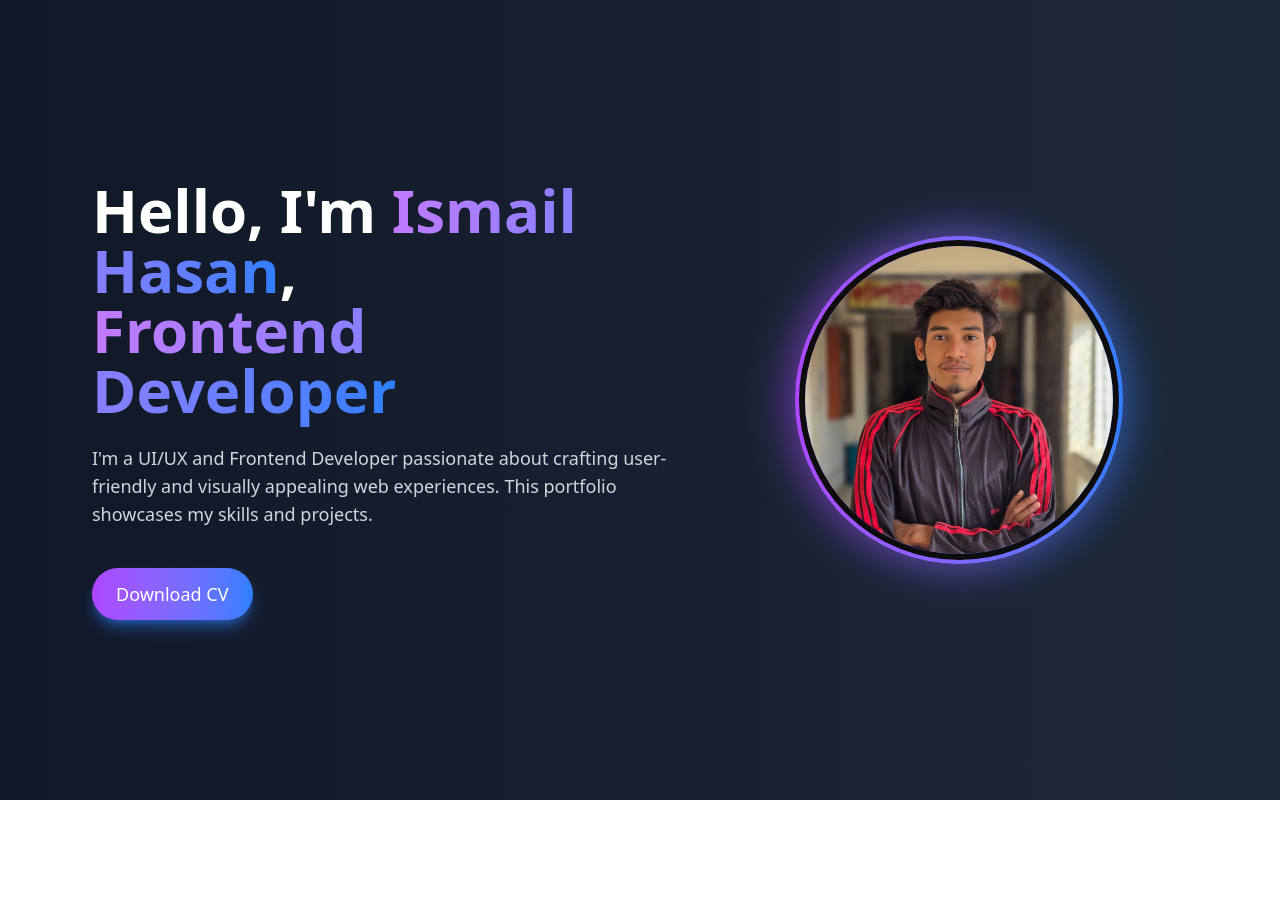
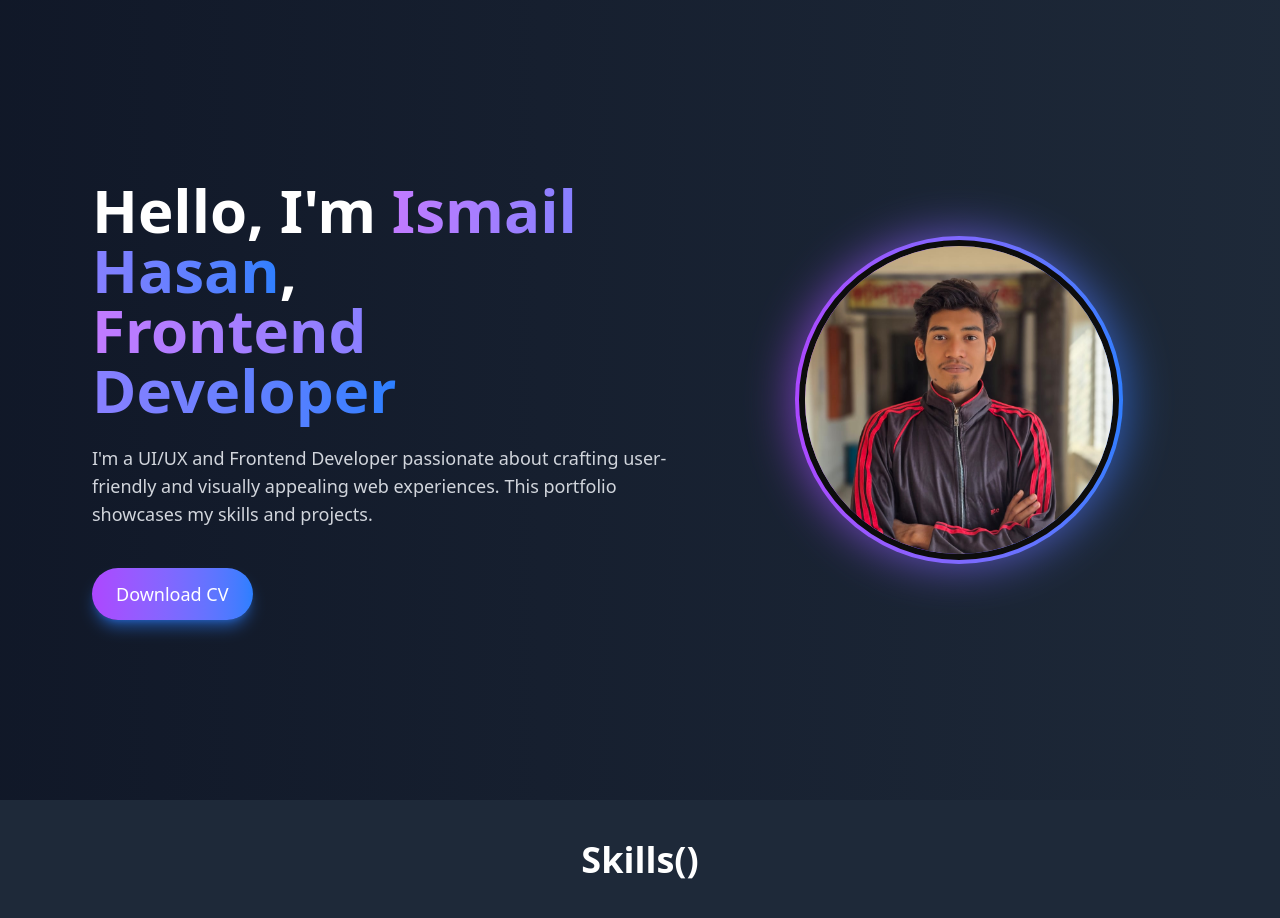
Before and after one commit to ismail-hasan/react-portfolio, a React (Vite) app: page / in a window 1280 px wide. Shown: the top 918 px of the page. Before the commit the page ends 800 px from the top, so only its background shows below. Built offline with nearby package versions, Linux system fonts and the light colour scheme.

Commit message:
home done

```diff
--- a/src/Components/Layout.jsx
+++ b/src/Components/Layout.jsx
@@ -1,10 +1,13 @@
 import React from 'react';
 import Home from './Home';
+import Skills from './Skills';
+import Projects from './Project';
 
 const Layout = () => {
     return (
         <div>
             <Home></Home>
+            <Skills></Skills>
 
         </div>
     );
--- a/src/Components/Project.jsx
+++ b/src/Components/Project.jsx
@@ -3,7 +3,8 @@ import React from 'react';
 const Project = () => {
     return (
         <div>
-            project
+            Project
+
         </div>
     );
 };
--- /dev/null
+++ b/src/Components/Skills.jsx
@@ -0,0 +1,28 @@
+import React from 'react';
+import { FaReact } from 'react-icons/fa';
+
+const Skills = () => {
+    const skills = [
+        { name: 'React', icon: <FaReact /> },
+        { name: 'Tailwind CSS', icon: 'tailwind-icon-path' },
+        { name: 'JavaScript', icon: 'js-icon-path' },
+        { name: 'Node.js', icon: 'node-icon-path' },
+        { name: 'Express.js', icon: 'express-icon-path' },
+        { name: 'Git', icon: 'git-icon-path' },
+    ];
+
+    return (
+        <section className="bg-gray-800 py-10">
+            <div className="container mx-auto text-center">
+                <h2 className="text-4xl text-white font-semibold mb-6">Skills()</h2>
+                <div className="grid grid-cols-2 md:grid-cols-3 gap-8">
+                    <div>
+
+                    </div>
+                </div>
+            </div>
+        </section>
+    );
+};
+
+export default Skills;
```
Also changed, not shown: src/Components/Home.jsx (indentation only).
